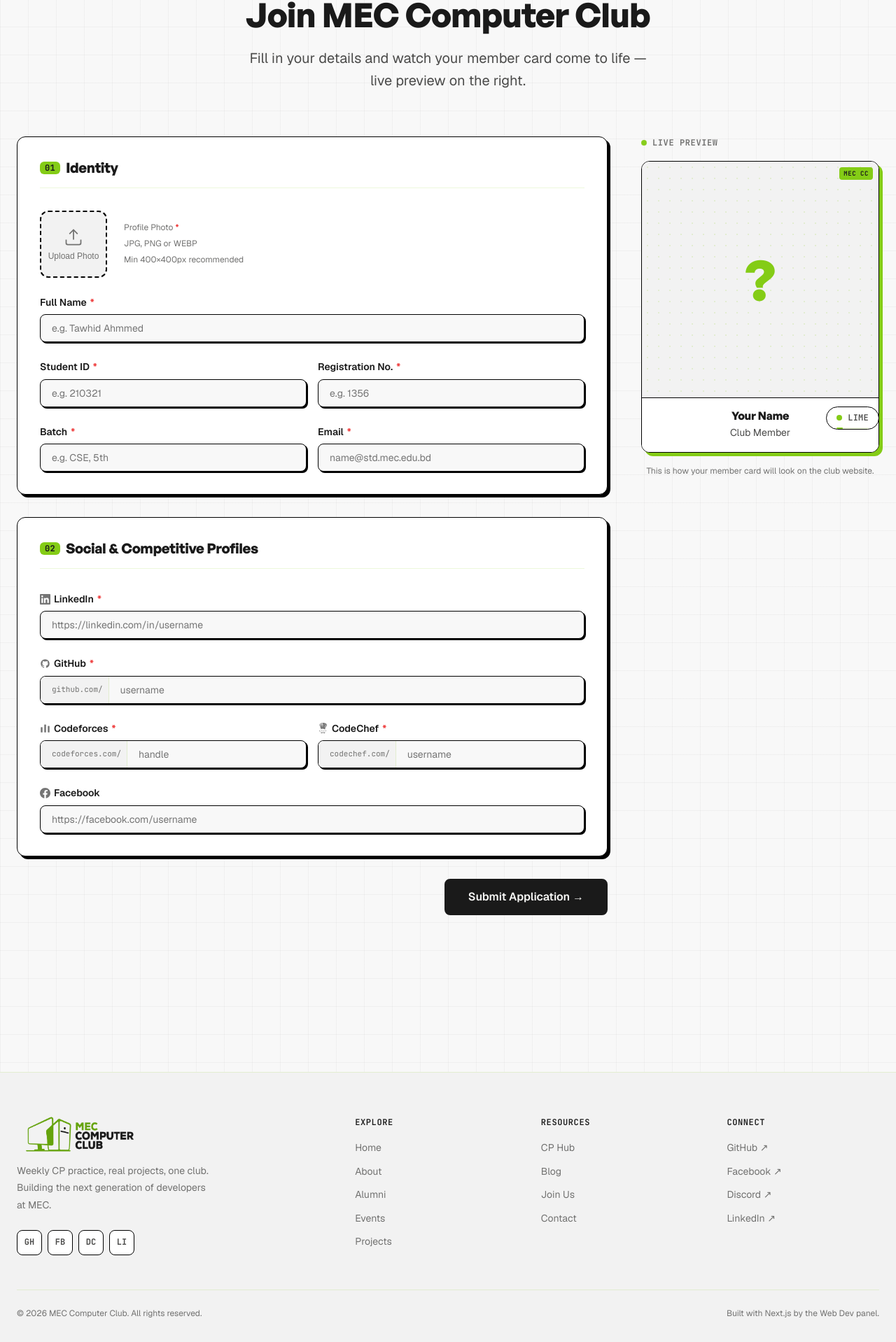
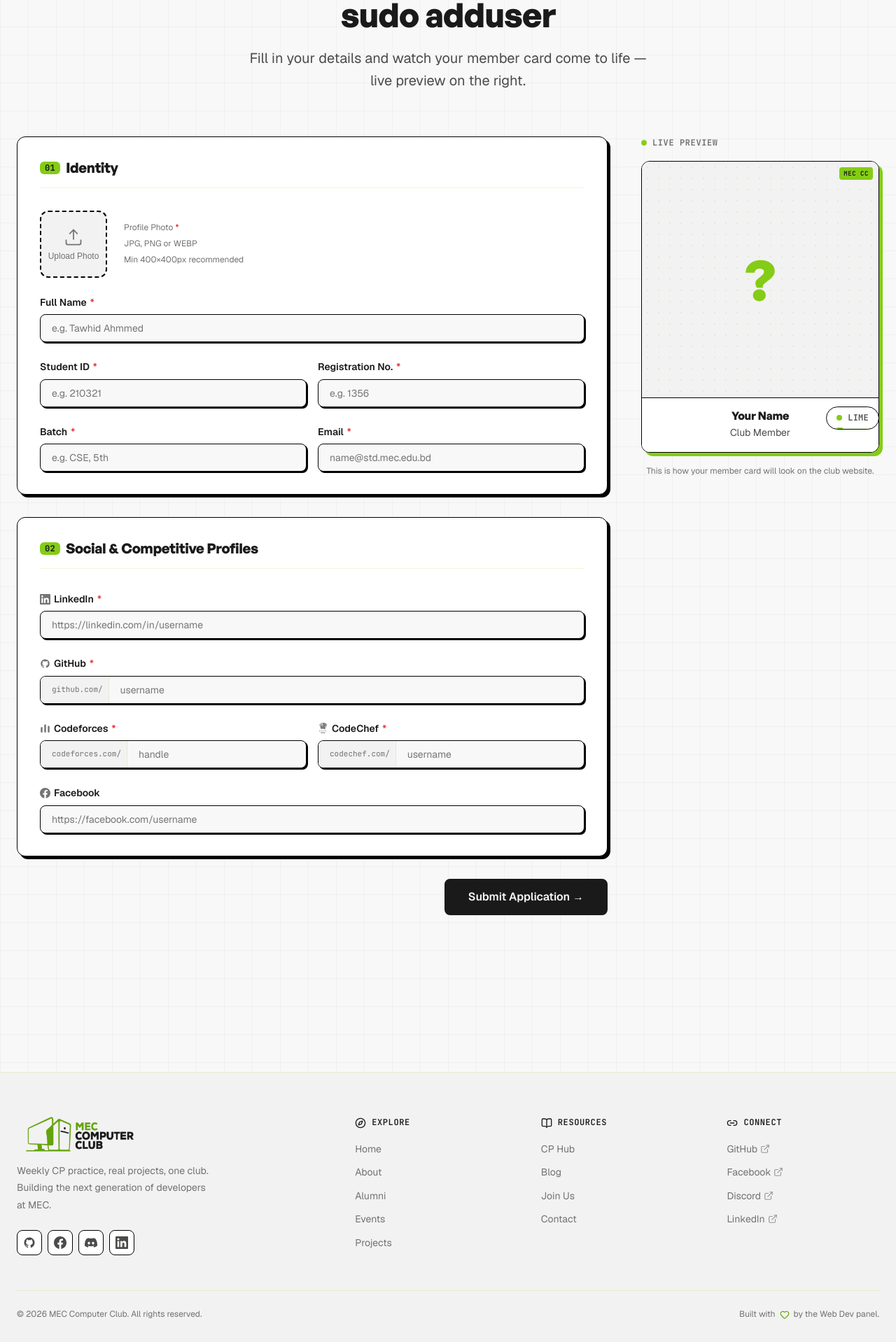
Before and after one commit to abokash590/ClubWebsite, a Next.js app: page /join in a window 1280 px wide. Shown: the part 162-2080 px from the top of the page at 70% size. Built offline with nearby package versions, Linux system fonts and the light colour scheme.

Commit message:
style: center subpage titles, redesign footer with icons, fix hydration error

```diff
--- a/src/app/globals.css
+++ b/src/app/globals.css
@@ -542,3 +542,11 @@ li {
 .stagger-children > *:nth-child(4) { animation-delay: 240ms; }
 .stagger-children > *:nth-child(5) { animation-delay: 320ms; }
 .stagger-children > *:nth-child(6) { animation-delay: 400ms; }
+
+/* Center all subpage titles */
+.members-hero, .executives-hero, .events-hero, .cp-hero, .constitution-hero, .blog-hero, .alumni-hero, .advisors-hero, .about-hero, .projects-hero {
+  text-align: center;
+  max-width: 800px;
+  margin-left: auto;
+  margin-right: auto;
+}
--- /dev/null
+++ b/src/app/join/layout.tsx
@@ -0,0 +1,14 @@
+import type { Metadata } from "next";
+
+export const metadata: Metadata = {
+  title: "Join | sudo adduser",
+  description: "Join MEC Computer Club. Fill in your details and become a part of the active nodes in our network.",
+};
+
+export default function JoinLayout({
+  children,
+}: {
+  children: React.ReactNode;
+}) {
+  return <>{children}</>;
+}
--- a/src/app/join/page.tsx
+++ b/src/app/join/page.tsx
@@ -253,8 +253,8 @@ export default function JoinPage() {
       <div className="container">
 
         <div className="jc-header">
-          <span className="kicker">New Connection</span>
-          <h1>Join MEC Computer Club</h1>
+          <span className="kicker">Join the Club</span>
+          <h1>sudo adduser</h1>
           <p>Fill in your details and watch your member card come to life — live preview on the right.</p>
         </div>
 
--- a/src/app/layout.tsx
+++ b/src/app/layout.tsx
@@ -35,14 +35,14 @@ export default function RootLayout({
   return (
     <html lang="en" className={`${GeistSans.variable} ${jetbrainsMono.variable}`} suppressHydrationWarning>
       <body>
-        <ScaleWrapper>
-          <ThemeProvider>
+        <ThemeProvider>
+          <ScaleWrapper>
             <Navbar />
             <main id="main-content">{children}</main>
             <Footer />
             <AccentIndicator />
-          </ThemeProvider>
-        </ScaleWrapper>
+          </ScaleWrapper>
+        </ThemeProvider>
       </body>
     </html>
   );
--- a/src/components/ThemeProvider.tsx
+++ b/src/components/ThemeProvider.tsx
@@ -3,10 +3,19 @@
 import { ThemeProvider as NextThemesProvider } from "next-themes";
 import { AccentProvider } from "./AccentProvider";
 
+// Suppress the React 19 false positive warning from next-themes
+if (typeof window !== "undefined" && process.env.NODE_ENV === "development") {
+  const orig = console.error;
+  console.error = (...args: unknown[]) => {
+    if (typeof args[0] === "string" && args[0].includes("Encountered a script tag")) return;
+    orig.apply(console, args);
+  };
+}
+
 export function ThemeProvider({ children }: { children: React.ReactNode }) {
   return (
     <NextThemesProvider
-      attribute={["class", "data-theme"]}
+      attribute="class"
       defaultTheme="light"
       enableSystem
     >
--- a/src/components/layout/Footer.css
+++ b/src/components/layout/Footer.css
@@ -117,3 +117,13 @@
 }
 
 /* Responsive */
+
+
+
+
+/* Added Icon Styles */
+.footer__heading { display: flex; align-items: center; gap: 8px; }
+.footer__link--external { display: inline-flex; align-items: center; gap: 4px; }
+.external-icon { opacity: 0.7; }
+.heart-icon { color: var(--accent-primary-hover); display: inline-block; vertical-align: middle; margin: 0 2px; }
+.footer__built { display: flex; align-items: center; justify-content: center; gap: 4px; }
--- a/src/components/layout/Footer.tsx
+++ b/src/components/layout/Footer.tsx
@@ -5,6 +5,13 @@ import Link from "next/link";
 import { useState, useEffect } from "react";
 import { useTheme } from "next-themes";
 import { useAccent } from "@/components/AccentProvider";
+import {
+  Compass,
+  BookOpen,
+  Link2,
+  ExternalLink,
+  Heart
+} from "lucide-react";
 import "./Footer.css";
 
 const footerLinks = {
@@ -28,6 +35,30 @@ const footerLinks = {
     { label: "LinkedIn", href: "https://linkedin.com", external: true },
   ],
 };
+
+const IconGitHub = () => (
+  <svg viewBox="0 0 24 24" fill="currentColor" aria-hidden="true" width={18} height={18}>
+    <path d="M12 2C6.477 2 2 6.484 2 12.017c0 4.425 2.865 8.18 6.839 9.504.5.092.682-.217.682-.483 0-.237-.008-.868-.013-1.703-2.782.605-3.369-1.343-3.369-1.343-.454-1.158-1.11-1.466-1.11-1.466-.908-.62.069-.608.069-.608 1.003.07 1.531 1.032 1.531 1.032.892 1.53 2.341 1.088 2.91.832.092-.647.35-1.088.636-1.338-2.22-.253-4.555-1.113-4.555-4.951 0-1.093.39-1.988 1.029-2.688-.103-.253-.446-1.272.098-2.65 0 0 .84-.27 2.75 1.026A9.564 9.564 0 0112 6.844c.85.004 1.705.115 2.504.337 1.909-1.296 2.747-1.027 2.747-1.027.546 1.379.202 2.398.1 2.651.64.7 1.028 1.595 1.028 2.688 0 3.848-2.339 4.695-4.566 4.943.359.309.678.92.678 1.855 0 1.338-.012 2.419-.012 2.747 0 .268.18.58.688.482A10.019 10.019 0 0022 12.017C22 6.484 17.522 2 12 2z" />
+  </svg>
+);
+
+const IconLinkedIn = () => (
+  <svg viewBox="0 0 24 24" fill="currentColor" aria-hidden="true" width={18} height={18}>
+    <path d="M20.447 20.452h-3.554v-5.569c0-1.328-.027-3.037-1.852-3.037-1.853 0-2.136 1.445-2.136 2.939v5.667H9.351V9h3.414v1.561h.046c.477-.9 1.637-1.85 3.37-1.85 3.601 0 4.267 2.37 4.267 5.455v6.286zM5.337 7.433a2.062 2.062 0 01-2.063-2.065 2.064 2.064 0 112.063 2.065zm1.782 13.019H3.555V9h3.564v11.452zM22.225 0H1.771C.792 0 0 .774 0 1.729v20.542C0 23.227.792 24 1.771 24h20.451C23.2 24 24 23.227 24 22.271V1.729C24 .774 23.2 0 22.222 0h.003z" />
+  </svg>
+);
+
+const IconFacebook = () => (
+  <svg viewBox="0 0 24 24" fill="currentColor" aria-hidden="true" width={18} height={18}>
+    <path d="M24 12.073c0-6.627-5.373-12-12-12s-12 5.373-12 12c0 5.99 4.388 10.954 10.125 11.854v-8.385H7.078v-3.47h3.047V9.43c0-3.007 1.792-4.669 4.533-4.669 1.312 0 2.686.235 2.686.235v2.953H15.83c-1.491 0-1.956.925-1.956 1.874v2.25h3.328l-.532 3.47h-2.796v8.385C19.612 23.027 24 18.062 24 12.073z" />
+  </svg>
+);
+
+const IconDiscord = () => (
+  <svg viewBox="0 0 24 24" fill="currentColor" aria-hidden="true" width={18} height={18}>
+    <path d="M20.317 4.3698a19.7913 19.7913 0 00-4.8851-1.5152.0741.0741 0 00-.0785.0371c-.211.3753-.4447.8648-.6083 1.2495-1.8447-.2762-3.68-.2762-5.4868 0-.1636-.3933-.4058-.8742-.6177-1.2495a.077.077 0 00-.0785-.037 19.7363 19.7363 0 00-4.8852 1.515.0699.0699 0 00-.0321.0277C.5334 9.0458-.319 13.5799.0992 18.0578a.0824.0824 0 00.0312.0561c2.0528 1.5076 4.0413 2.4228 5.9929 3.0294a.0777.0777 0 00.0842-.0276c.4616-.6304.8731-1.2952 1.226-1.9942a.076.076 0 00-.0416-.1057c-.6528-.2476-1.2743-.5495-1.8722-.8923a.077.077 0 01-.0076-.1277c.1258-.0943.2517-.1923.3718-.2914a.0743.0743 0 01.0776-.0105c3.9278 1.7933 8.18 1.7933 12.0614 0a.0739.0739 0 01.0785.0095c.1202.099.246.1981.3728.2924a.077.077 0 01-.0066.1276 12.2986 12.2986 0 01-1.873.8914.0766.0766 0 00-.0407.1067c.3604.698.7719 1.3628 1.225 1.9932a.076.076 0 00.0842.0286c1.961-.6067 3.9495-1.5219 6.0023-3.0294a.077.077 0 00.0313-.0552c.5004-5.177-.8382-9.6739-3.5485-13.6604a.061.061 0 00-.0312-.0286zM8.02 15.3312c-1.1825 0-2.1569-1.0857-2.1569-2.419 0-1.3332.9555-2.4189 2.157-2.4189 1.2108 0 2.1757 1.0952 2.1568 2.419 0 1.3332-.9555 2.4189-2.1569 2.4189zm7.9748 0c-1.1825 0-2.1569-1.0857-2.1569-2.419 0-1.3332.9554-2.4189 2.1569-2.4189 1.2108 0 2.1757 1.0952 2.1568 2.419 0 1.3332-.946 2.4189-2.1568 2.4189Z" />
+  </svg>
+);
 
 export function Footer() {
   const { currentVibe } = useAccent();
@@ -69,23 +100,25 @@ export function Footer() {
             </p>
             <div className="footer__socials">
               <a href="https://github.com" target="_blank" rel="noopener noreferrer" aria-label="GitHub" className="footer__social-link">
-                GH
+                <IconGitHub />
               </a>
               <a href="https://facebook.com" target="_blank" rel="noopener noreferrer" aria-label="Facebook" className="footer__social-link">
-                FB
+                <IconFacebook />
               </a>
               <a href="https://discord.gg" target="_blank" rel="noopener noreferrer" aria-label="Discord" className="footer__social-link">
-                DC
+                <IconDiscord />
               </a>
               <a href="https://linkedin.com" target="_blank" rel="noopener noreferrer" aria-label="LinkedIn" className="footer__social-link">
-                LI
+                <IconLinkedIn />
               </a>
             </div>
           </div>
 
           {/* Link columns */}
           <div className="footer__column">
-            <h4 className="footer__heading">Explore</h4>
+            <h4 className="footer__heading">
+              <Compass size={16} /> Explore
+            </h4>
             <ul className="footer__list">
               {footerLinks.explore.map((link) => (
                 <li key={link.href}>
@@ -98,7 +131,9 @@ export function Footer() {
           </div>
 
           <div className="footer__column">
-            <h4 className="footer__heading">Resources</h4>
+            <h4 className="footer__heading">
+              <BookOpen size={16} /> Resources
+            </h4>
             <ul className="footer__list">
               {footerLinks.resources.map((link) => (
                 <li key={link.href}>
@@ -111,17 +146,19 @@ export function Footer() {
           </div>
 
           <div className="footer__column">
-            <h4 className="footer__heading">Connect</h4>
+            <h4 className="footer__heading">
+              <Link2 size={16} /> Connect
+            </h4>
             <ul className="footer__list">
               {footerLinks.connect.map((link) => (
                 <li key={link.href}>
                   <a
                     href={link.href}
-                    className="footer__link"
+                    className="footer__link footer__link--external"
                     target="_blank"
                     rel="noopener noreferrer"
                   >
-                    {link.label} ↗
+                    {link.label} <ExternalLink size={14} className="external-icon" />
                   </a>
                 </li>
               ))}
@@ -134,7 +171,7 @@ export function Footer() {
             © {new Date().getFullYear()} MEC Computer Club. All rights reserved.
           </p>
           <p className="footer__built">
-            Built with Next.js by the Web Dev panel.
+            Built with <Heart size={14} className="heart-icon" /> by the Web Dev panel.
           </p>
         </div>
       </div>
```
Also changed, not shown: 1 other file (tests, documents, lock files or other folders).
